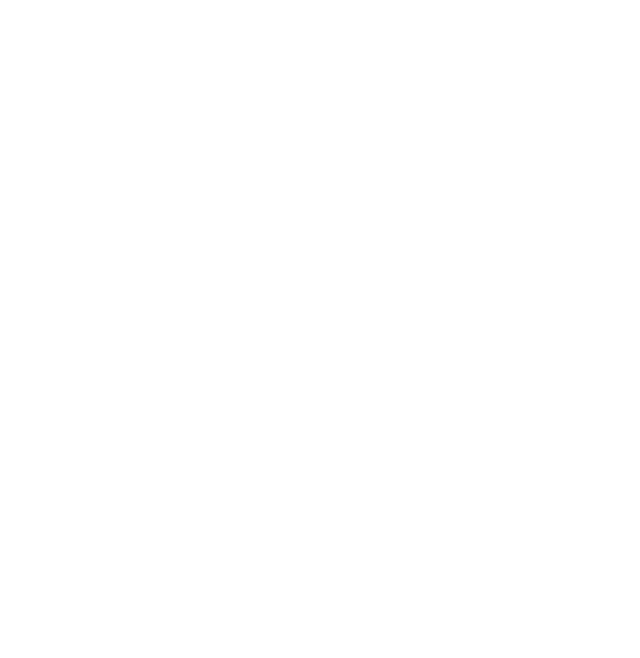
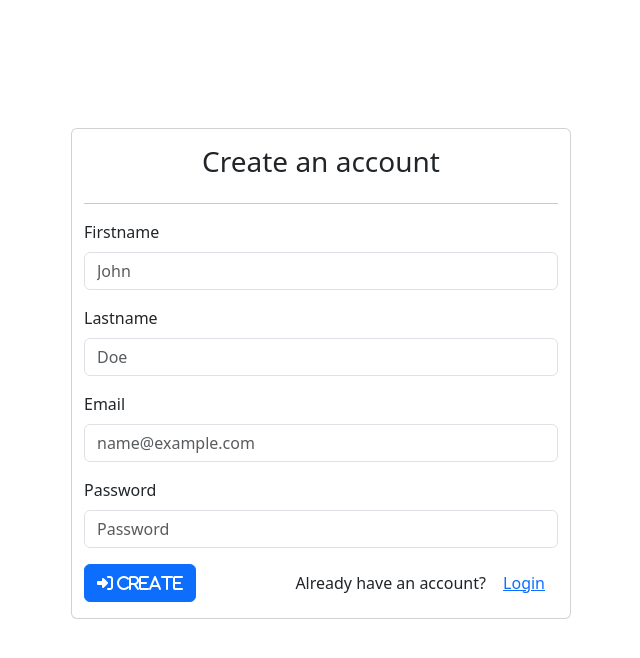
Before and after one commit to AlanCS7/book-social-network, an Angular app in the folder book-network-ui/: page /register in a window 1280 px wide. Before the commit this address led to /. Shown: the top 658 px of the page, without its empty margins (319-959 px from the left). Built offline with nearby package versions, Linux system fonts and the light colour scheme.

Commit message:
feat: Implement the Registration page

```diff
--- a/book-network-ui/src/app/app-routing.module.ts
+++ b/book-network-ui/src/app/app-routing.module.ts
@@ -1,11 +1,16 @@
 import { NgModule } from '@angular/core';
 import { RouterModule, Routes } from '@angular/router';
 import { LoginComponent } from "./pages/login/login.component";
+import { RegisterComponent } from "./pages/register/register.component";
 
 const routes: Routes = [
   {
     path: 'login',
     component: LoginComponent
+  },
+  {
+    path: 'register',
+    component: RegisterComponent
   }
 ];
 
--- a/book-network-ui/src/app/app.module.ts
+++ b/book-network-ui/src/app/app.module.ts
@@ -6,11 +6,13 @@
 import { HttpClient, HttpClientModule } from "@angular/common/http";
 import { LoginComponent } from './pages/login/login.component';
 import {FormsModule} from "@angular/forms";
+import { RegisterComponent } from './pages/register/register.component';
 
 @NgModule({
   declarations: [
     AppComponent,
-    LoginComponent
+    LoginComponent,
+    RegisterComponent
   ],
   imports: [
     BrowserModule,
--- /dev/null
+++ b/book-network-ui/src/app/pages/register/register.component.html
@@ -0,0 +1,34 @@
+<div class="container-fluid card login-container">
+  <h3 class="text-center pt-3">Create an account</h3>
+  <hr>
+  <div *ngIf="errorMsg.length" class="alert alert-danger" role="alert">
+    <p *ngFor="let msg of errorMsg">{{ msg }}</p>
+  </div>
+  <div class="mb-3">
+    <label for="firstname" class="form-label">Firstname</label>
+    <input [(ngModel)]="registerRequest.firstname" type="text" class="form-control" id="firstname" placeholder="John">
+  </div>
+  <div class="mb-3">
+    <label for="lastname" class="form-label">Lastname</label>
+    <input [(ngModel)]="registerRequest.lastname" type="text" class="form-control" id="lastname" placeholder="Doe">
+  </div>
+  <div class="mb-3">
+    <label for="email" class="form-label">Email</label>
+    <input [(ngModel)]="registerRequest.email" type="email" class="form-control" id="email" placeholder="name@example.com">
+  </div>
+  <div class="mb-3">
+    <label for="password" class="form-label">Password</label>
+    <input [(ngModel)]="registerRequest.password" type="password" class="form-control" id="password" placeholder="Password">
+  </div>
+  <div class="d-flex justify-content-between mb-3">
+    <button (click)="register()" type="button" class="btn btn-primary">
+      <em class="fas fa-sign-in-alt">&nbsp;Create</em>
+    </button>
+    <div class="d-flex align-items-center">
+      Already have an account?&nbsp;
+      <button (click)="login()" type="button" class="btn btn-link">
+        Login
+      </button>
+    </div>
+  </div>
+</div>
--- /dev/null
+++ b/book-network-ui/src/app/pages/register/register.component.ts
@@ -0,0 +1,39 @@
+import { Component } from '@angular/core';
+import { RegistrationRequest } from "../../services/models/registration-request";
+import { Router } from "@angular/router";
+import { AuthenticationService } from "../../services/services/authentication.service";
+
+@Component({
+  selector: 'app-register',
+  templateUrl: './register.component.html',
+  styleUrls: ['./register.component.scss']
+})
+export class RegisterComponent {
+
+  registerRequest: RegistrationRequest = { email: '', firstname: '', lastname: '', password: '' };
+  errorMsg: Array<string> = [];
+
+  constructor(
+    private router: Router,
+    private authService: AuthenticationService
+  ) {
+  }
+
+  register() {
+    this.errorMsg = [];
+    this.authService.register({
+      body: this.registerRequest
+    }).subscribe({
+      next: () => {
+        this.router.navigate(['activate-account']);
+      },
+      error: (err) => {
+        this.errorMsg = err.error.validationErrors;
+      }
+    })
+  }
+
+  login() {
+    this.router.navigate(['login']);
+  }
+}
```
Also changed, not shown: book-network-ui/src/app/pages/register/register.component.scss (added), 1 other file (tests, documents, lock files or other folders).
